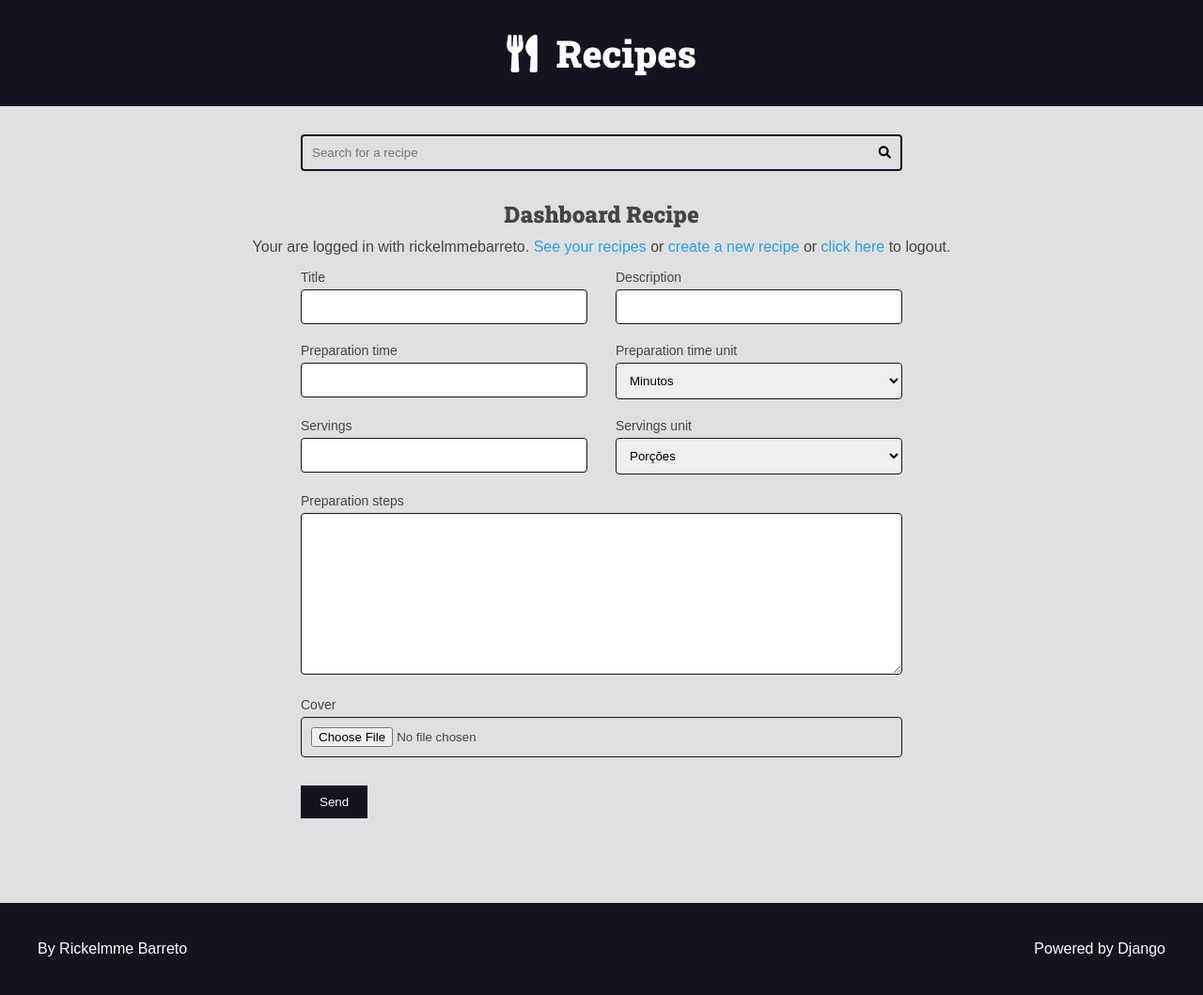
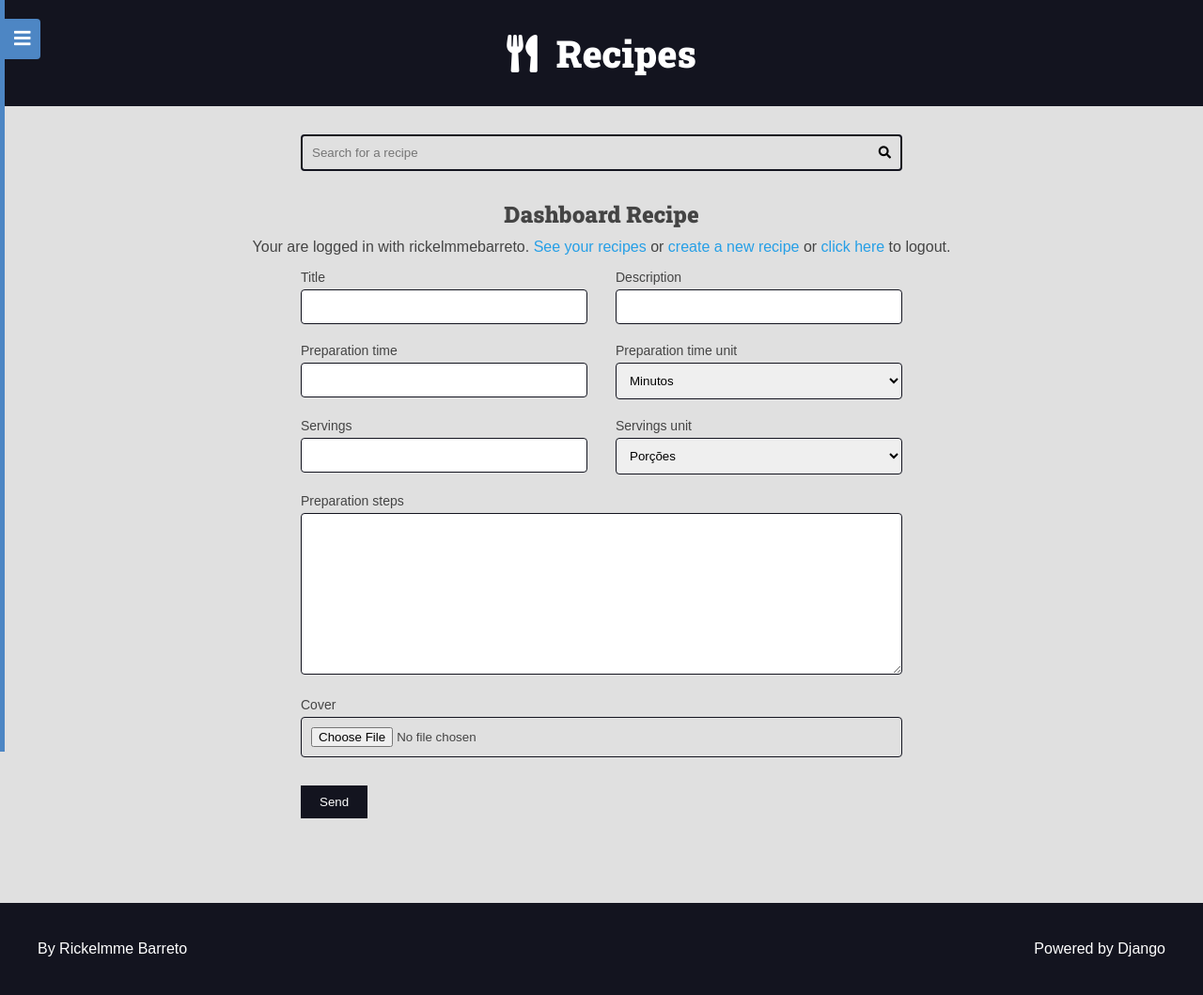
Before and after one commit to Rickelmme/Projeto-site-de-receitas, a Django app: page /authors/dashboard/recipe/new/ in a window 1280 px wide. Shown: the whole page at 94% size. Run offline with Django 3.2, Linux system fonts and the light colour scheme; a user stored in the database is signed in; parts of the project's set-up code (start-up, migrations or seed data) failed here and were passed over.

Commit message:
Project Recipes

```diff
--- /dev/null
+++ b/authors/templates/authors/partials/form_logout.html
@@ -0,0 +1,4 @@
+<form class="inline-form form-logout" action="{% url 'authors:logout' %}" method='POST'>
+    {% csrf_token %}
+    <input type="hidden" name="username" value="{{ request.user.username }}">
+</form>
--- a/authors/templates/authors/partials/login_message.html
+++ b/authors/templates/authors/partials/login_message.html
@@ -4,10 +4,7 @@
   {{ request.user.username }}.
   <a href="{% url 'authors:dashboard' %}">See your recipes</a> or
   <a href="{% url 'authors:dashboard_recipe_new' %}">create a new recipe</a> or
-  <form class="inline-form" action="{% url 'authors:logout' %}" method='POST'>
-    {% csrf_token %}
-    <input type="hidden" name="username" value="{{ request.user.username }}">
-    <button class="plaintext-button" type="submit">click here</button>
-  </form> to logout.
+  {% include 'authors/partials/form_logout.html' %}
+  <a class="authors-logout-link" href="#">click here</a> to logout.
 </div>
 {% endif %}
--- a/base_static/global/css/styles.css
+++ b/base_static/global/css/styles.css
@@ -465,6 +465,78 @@ a {
   margin: var(--spacing-gutter-medium) 0;
 }
 
+.hidden-text {
+  display: none;
+}
+
+.menu-container {
+  position: fixed;
+  top: 0;
+  left: 0;
+  bottom: 0;
+  width: 260px;
+  min-height: 100vh;
+  overflow-y: auto;
+  background: var(--color-info-dark);
+  z-index: 2;
+  transition: all 300ms ease-in-out;
+}
+
+.menu-container a {
+  color: var(--color-white);
+}
+
+.menu-hidden {
+  left: -255px;
+}
+
+.button-show-menu {
+  position: fixed;
+  left: 265px;
+  top: 2rem;
+  color: var(--color-white);
+  background: var(--color-info-dark);
+  border: none;
+  font-size: 2rem;
+  z-index: 3;
+  padding: 1rem;
+  visibility: hidden;
+  opacity: 0;
+  transition: all 300ms ease-in-out;
+  border-radius: 0 4px 4px 0;
+  cursor: pointer;
+}
+
+.button-show-menu-visible {
+  visibility: visible;
+  opacity: 1;
+  left: 5px;
+}
+
+.button-close-menu {
+  position: absolute;
+  top: 1rem;
+  right: 1rem;
+  color: var(--color-white);
+  background: none;
+  border: none;
+  font-size: 2rem;
+  z-index: 3;
+  cursor: pointer;
+}
+
+.menu-nav {
+  display: flex;
+  flex-flow: column wrap;
+  font-family: var(--font-headings);
+  font-size: 2rem;
+}
+
+.menu-nav a {
+  width: 100%;
+  padding: 1rem;
+}
+
 @media (max-width: 600px) {
   .main-content-list,
   .form-content-grid {
--- a/base_static/global/js/scripts.js
+++ b/base_static/global/js/scripts.js
@@ -1,4 +1,4 @@
-function my_scope() {
+(() => {
     const forms = document.querySelectorAll('.form-delete');
 
     for (const form of forms) {
@@ -12,6 +12,45 @@ function my_scope() {
             }
         });
     }
-}
+})();
 
-my_scope();
+(() => {
+    const buttonCloseMenu = document.querySelector('.button-close-menu');
+    const buttonShowMenu = document.querySelector('.button-show-menu');
+    const menuContainer = document.querySelector('.menu-container');
+
+    const buttonShowMenuVisibleClass = 'button-show-menu-visible';
+    const menuHiddenClass = 'menu-hidden';
+
+    const closeMenu = () => {
+        buttonShowMenu.classList.add(buttonShowMenuVisibleClass);
+        menuContainer.classList.add(menuHiddenClass);
+    };
+
+    const showMenu = () => {
+        buttonShowMenu.classList.remove(buttonShowMenuVisibleClass);
+        menuContainer.classList.remove(menuHiddenClass);
+    };
+
+    if (buttonCloseMenu) {
+        buttonCloseMenu.removeEventListener('click', closeMenu);
+        buttonCloseMenu.addEventListener('click', closeMenu);
+    }
+
+    if (buttonShowMenu) {
+        buttonShowMenu.removeEventListener('click', showMenu);
+        buttonShowMenu.addEventListener('click', showMenu);
+    }
+})();
+
+(() => {
+    const authorsLogoutLinks = document.querySelectorAll('.authors-logout-link');
+    const formLogout = document.querySelector('.form-logout');
+
+    for (const link of authorsLogoutLinks) {
+        link.addEventListener('click', (e) => {
+            e.preventDefault();
+            formLogout.submit();
+        });
+    }
+})();
--- a/base_templates/global/base.html
+++ b/base_templates/global/base.html
@@ -8,6 +8,7 @@
 </head>
 
 <body>
+    {% include 'global/partials/menu.html' %}
     {% include 'global/partials/header.html' %}
     {% include 'global/partials/search.html' %}
 
--- /dev/null
+++ b/base_templates/global/partials/menu.html
@@ -0,0 +1,27 @@
+<button class="button-show-menu button-show-menu-visible">
+    <i class="fas fa-bars"></i>
+    <span class="hidden-text">Show menu</span>
+</button>
+
+<div class="menu-container menu-hidden">
+    <button class="button-close-menu button-close-menu-visible">
+        <i class="fas fa-times-circle"></i>
+        <span class="hidden-text">Close menu</span>
+    </button>
+
+    <div class="menu-content">
+        <nav class="menu-nav">
+            <a href="{% url 'recipes:home' %}">Home</a>
+
+            {% if user.is_authenticated %}
+                <a href="{% url 'authors:dashboard_recipe_new' %}">New recipe</a>
+                <a href="{% url 'authors:dashboard' %}">Dashboard</a>
+                <a class="authors-logout-link" href="{% url 'authors:logout' %}">Logout</a>
+                {% include 'authors/partials/form_logout.html' %}
+            {% else %}
+                <a href="{% url 'authors:login' %}">Login</a>
+                <a href="{% url 'authors:register' %}">Register</a>
+        {% endif %}
+        </nav>
+    </div>
+</div>
--- a/project/settings/__init__.py
+++ b/project/settings/__init__.py
@@ -1,7 +1,7 @@
 # flake8: noqa
-from .environment import * # isort:skip
-from .installed_apps import * # isort:skip
-from .middlewares import * # isort:skip
+from .environment import *  # isort:skip
+from .installed_apps import *  # isort:skip
+from .middlewares import *  # isort:skip
 
 from .templates import *
 from .databases import *
```
Also changed, not shown: db.sqlite3.
